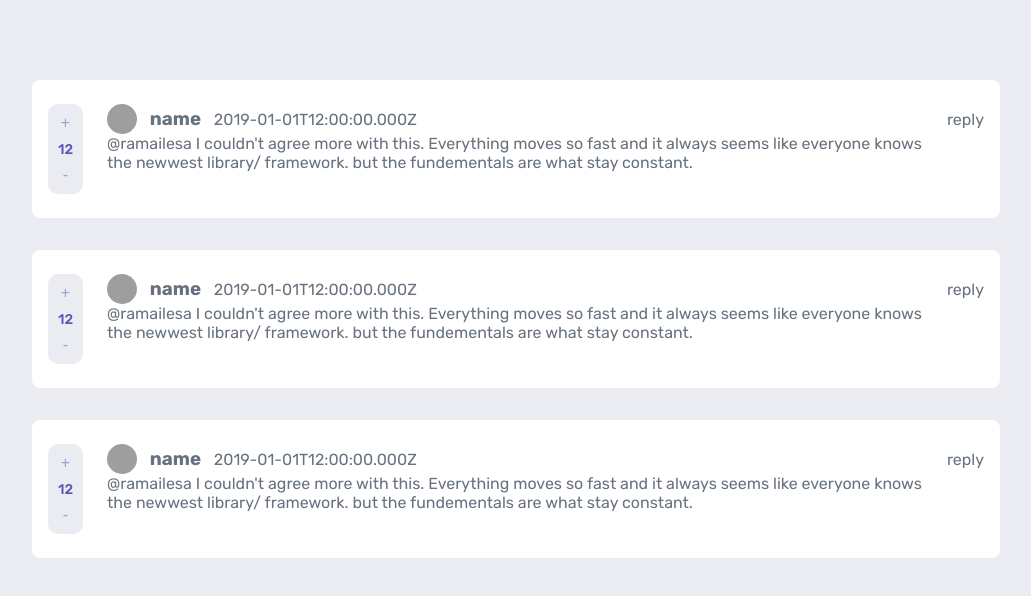
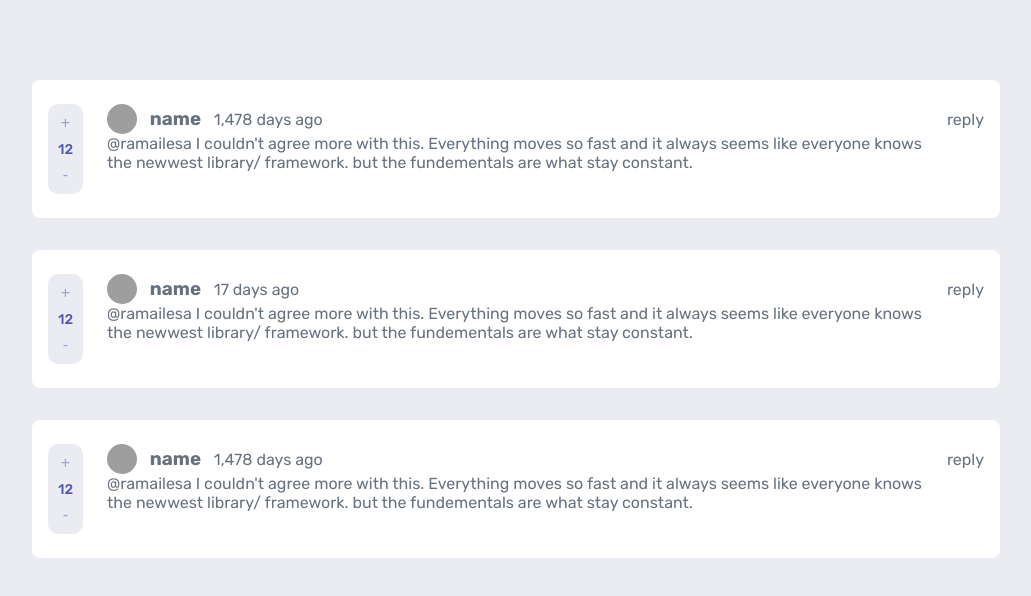
Before and after one commit to angelMarcosCastilla/commentsApp, a React (Vite) app: page / in a window 1280 px wide. Shown: the top 596 px of the page, without its empty margins (124-1155 px from the left). Built offline with nearby package versions, Linux system fonts and the light colour scheme; grey boxes are pictures that could not be loaded.

Commit message:
create time ago

```diff
--- a/src/components/CommentCards.tsx
+++ b/src/components/CommentCards.tsx
@@ -2,6 +2,7 @@ import React from 'react';
 import { Comment } from '../types/comments';
 import Avatar from './Avatar';
 import Score from './Score';
+import TimeStamp from './TimeStamp';
 
 interface Props {
 	comment: Comment;
@@ -18,7 +19,7 @@ const CommentCards: React.FC<Props> = ({ comment }) => {
 					<div className='coments-card__headerDetails'>
 						<Avatar src={comment.user.avatar} name={comment.user.userName} size='small'></Avatar>
 						<h3>{comment.user.userName}</h3>
-						<span>{comment.timestamp}</span>
+						<TimeStamp timestamp={comment.timestamp}></TimeStamp>
 					</div>
 					<div className='coments-card__actions'>reply</div>
 				</header>
--- /dev/null
+++ b/src/components/TimeStamp.tsx
@@ -0,0 +1,16 @@
+import React from 'react'
+import useTimeAgo from '../hooks/useTimeAgo';
+
+interface Props {
+  timestamp: string;
+}
+
+const TimeStamp:React.FC<Props> = ({timestamp}) => {
+  const timeago = useTimeAgo(timestamp)
+
+  return (
+    <span>{timeago}</span>
+  )
+}
+
+export default TimeStamp
--- /dev/null
+++ b/src/hooks/useTimeAgo.ts
@@ -0,0 +1,19 @@
+import { useEffect, useState } from "react";
+import { formatTimeAgo } from "../utils/timestamp";
+
+
+export default function useTimeAgo(timestamp:string) : string {
+  const [timeAgo, setTimeAgo] =  useState(() => formatTimeAgo(timestamp))
+
+  useEffect(() => {
+    const interval = setInterval(() => {
+      console.log("holaa")
+      setTimeAgo(formatTimeAgo(timestamp))
+    }, 1000)
+
+    console.log(timeAgo)
+    return () => { clearInterval(interval); }
+  }, [timestamp])
+
+  return timeAgo
+}
--- a/src/json/commentsdb.ts
+++ b/src/json/commentsdb.ts
@@ -21,7 +21,7 @@ export const commentsApp:Comment[] = [
       userName:"name",
       avatar: 'https://avatars.steamstatic.com/c62774de722209685056b76d9ccb1add485d1ca5_full.jpg'
     },
-    timestamp: '2019-01-01T12:00:00.000Z',
+    timestamp: '2023-01-01T12:00:00.000Z',
     comments:"@ramailesa I couldn't agree more with this. Everything moves so fast and it always seems like everyone knows the newwest library/ framework. but the fundementals are what stay constant. ",
     score: 12,
   },
--- /dev/null
+++ b/src/utils/timestamp.ts
@@ -0,0 +1,29 @@
+type typedateunit = [string, number];
+
+const DATE_UNITS: typedateunit[] = [
+	['day', 86400],
+	['hour', 3600],
+	['minute', 60],
+	['second', 1],
+];
+
+export const getDateDiffs: any = (timestamp: string) => {
+	const now = Date.now();
+	const parseTimestamp = Date.parse(timestamp);
+	const elapsed = (parseTimestamp - now) / 1000;
+
+	for (const [unit, secondsInUnit] of DATE_UNITS) {
+		if (Math.abs(elapsed) > secondsInUnit || unit === 'second') {
+			const value = Math.round(elapsed / secondsInUnit);
+			return { value, unit };
+		}
+	}
+};
+
+export const formatTimeAgo:any = (timestamp: string) => {
+	const { value, unit } = getDateDiffs(timestamp);
+	const rtf = new Intl.RelativeTimeFormat('en', { style: 'short' });
+
+	const timeago = rtf.format(value, unit);
+	return `${timeago}`;
+};
```
